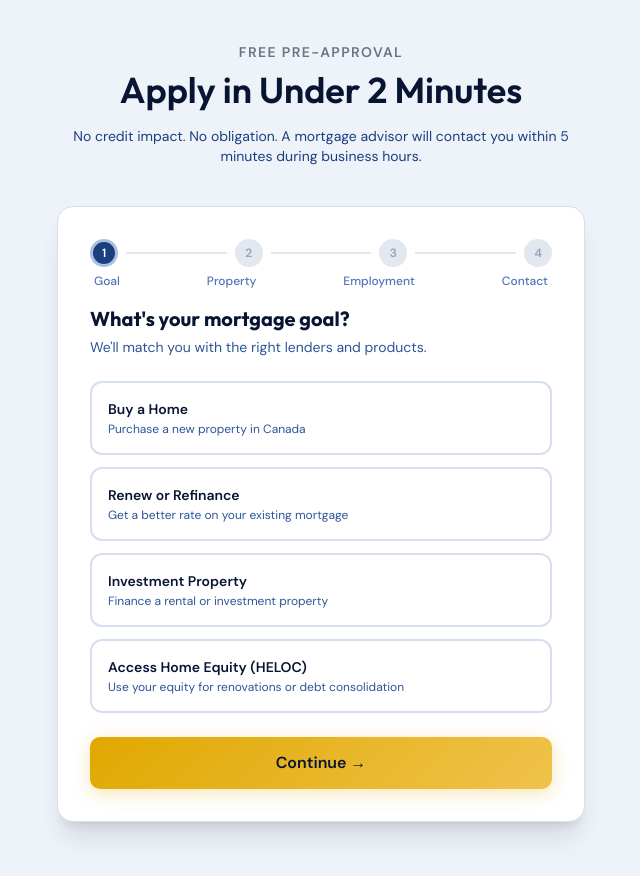
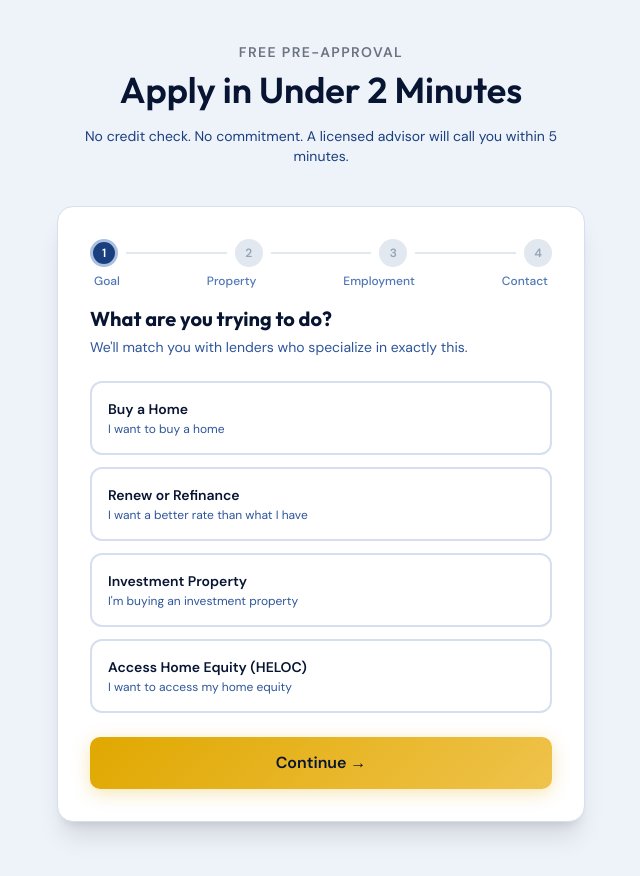
Before and after one commit to melzeranthony6-ai/clearpath-mortgage, a React (Vite) app: page / in a window 1280 px wide. Shown: the part 5260-6136 px from the top of the page, without its empty margins (319-959 px from the left). Built offline with nearby package versions, Linux system fonts and the light colour scheme.

Commit message:
copy: rewrite lead form section

```diff
--- a/src/components/LeadForm.tsx
+++ b/src/components/LeadForm.tsx
@@ -149,7 +149,7 @@ function LeadForm({ preselectedGoal }: LeadFormProps) {
   }
 
   const contactIntro =
-    'No credit impact. No obligation. A mortgage advisor will contact you within 5 minutes during business hours.'
+    'No credit check. No commitment. A licensed advisor will call you within 5 minutes.'
 
   if (showSuccess) {
     return (
@@ -218,17 +218,17 @@ function LeadForm({ preselectedGoal }: LeadFormProps) {
           <div className="px-8 pb-8">
             {currentStep === 1 && (
               <div key="step-1" className="form-step-enter">
-                <h3 className="font-display text-xl text-navy-900 font-bold mb-1">What's your mortgage goal?</h3>
-                <p className="text-navy-500 text-sm mb-6">We'll match you with the right lenders and products.</p>
+                <h3 className="font-display text-xl text-navy-900 font-bold mb-1">What are you trying to do?</h3>
+                <p className="text-navy-500 text-sm mb-6">We'll match you with lenders who specialize in exactly this.</p>
                 <div className="grid grid-cols-1 gap-3">
                   {[
-                    { value: 'purchase', title: 'Buy a Home', desc: 'Purchase a new property in Canada' },
-                    { value: 'renew', title: 'Renew or Refinance', desc: 'Get a better rate on your existing mortgage' },
-                    { value: 'invest', title: 'Investment Property', desc: 'Finance a rental or investment property' },
+                    { value: 'purchase', title: 'Buy a Home', desc: 'I want to buy a home' },
+                    { value: 'renew', title: 'Renew or Refinance', desc: 'I want a better rate than what I have' },
+                    { value: 'invest', title: 'Investment Property', desc: "I'm buying an investment property" },
                     {
                       value: 'heloc',
                       title: 'Access Home Equity (HELOC)',
-                      desc: 'Use your equity for renovations or debt consolidation',
+                      desc: 'I want to access my home equity',
                     },
                   ].map((opt) => (
                     <label
```
